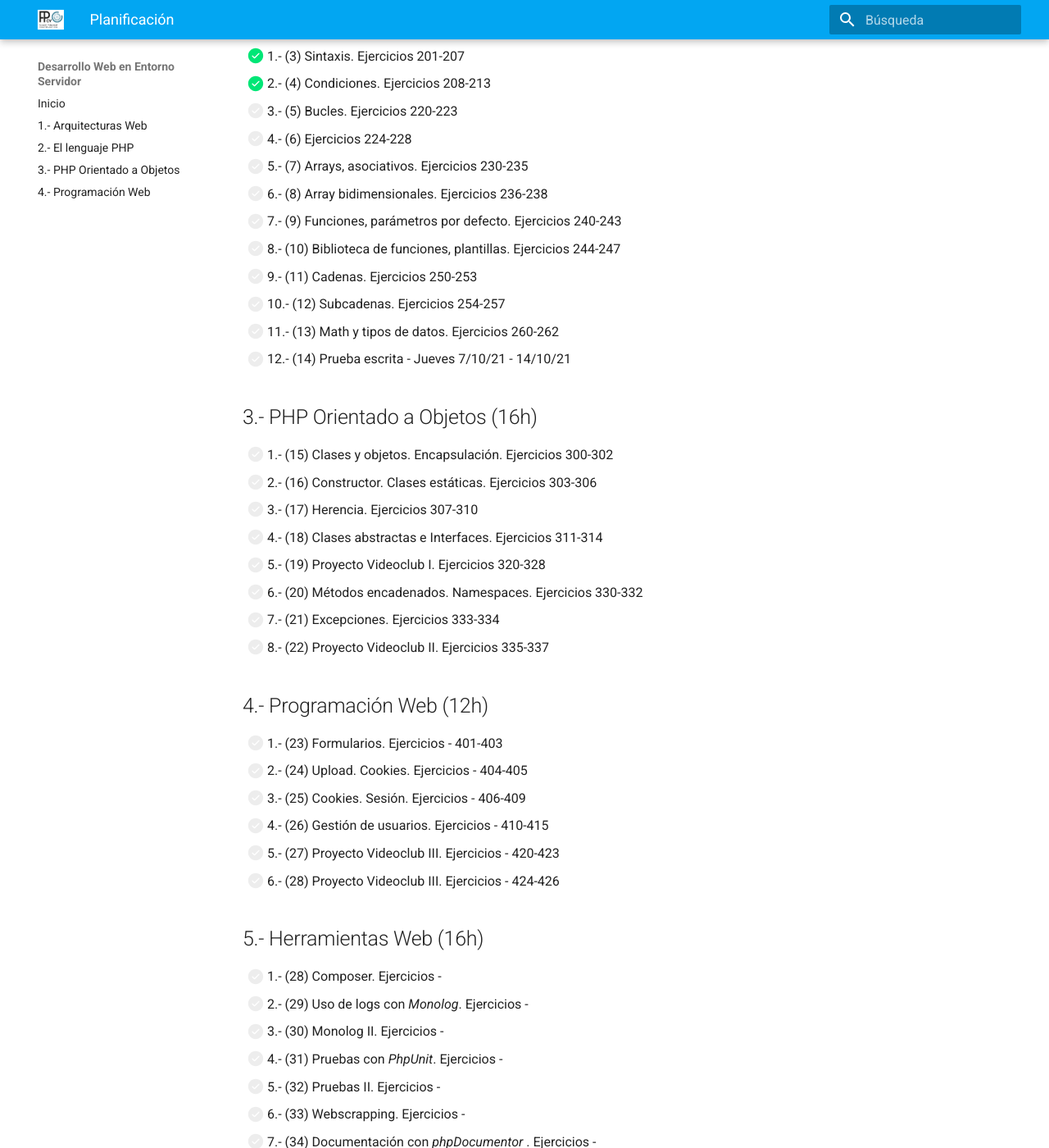
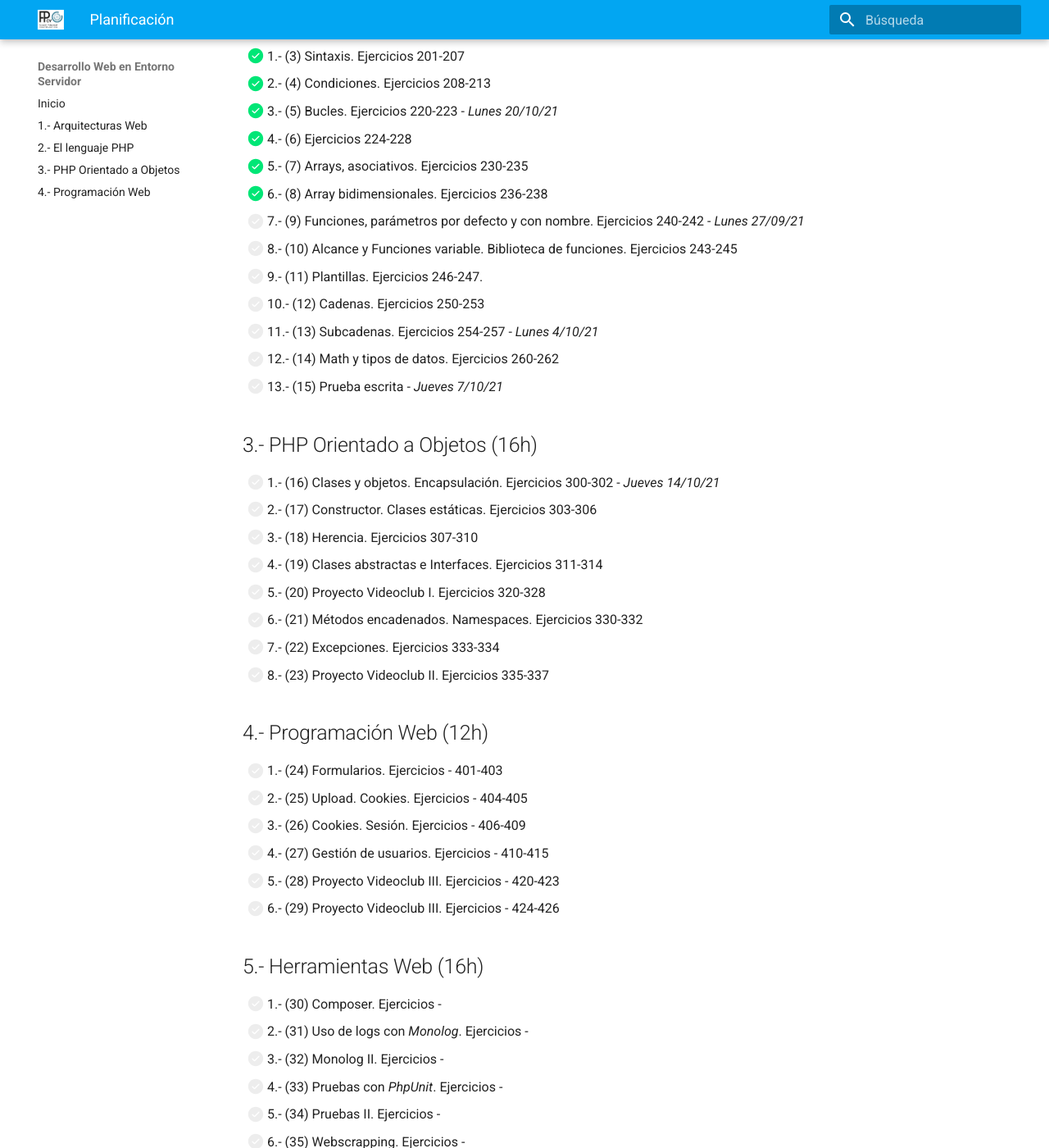
Before and after one commit to aitor-medrano/dwes2122, an MkDocs documentation site: the page built from docs/planning.md, in a window 1280 px wide and 1400 px high, scrolled down 325 px. Shown: the whole window at 82% size. Built offline with MkDocs 1.6.1 and Material for MkDocs 9.7.7, drawn with Linux system fonts in a browser that asks for light colours; some of the changed text lies outside the part shown.

Commit message:
añadida una sesión a u2

```diff
--- a/docs/planning.md
+++ b/docs/planning.md
@@ -5,48 +5,49 @@
 - [X] 1.- (1) Introducción asignatura. Arquitecturas, decisiones de diseño - Ejercicios 101,102
 - [X] 2.- (2) Herramientas. Puesta en marcha / Docker - Ejercicios 103,104
 
-## 2.- El lenguaje PHP (24h)
+## 2.- El lenguaje PHP (26h)
 
 - [X] 1.- (3) Sintaxis. Ejercicios 201-207
 - [X] 2.- (4) Condiciones. Ejercicios 208-213
-- [ ] 3.- (5) Bucles. Ejercicios 220-223
-- [ ] 4.- (6) Ejercicios 224-228
-- [ ] 5.- (7) Arrays, asociativos. Ejercicios 230-235
-- [ ] 6.- (8) Array bidimensionales. Ejercicios 236-238
-- [ ] 7.- (9) Funciones, parámetros por defecto. Ejercicios 240-243
-- [ ] 8.- (10) Biblioteca de funciones, plantillas. Ejercicios 244-247
-- [ ] 9.- (11) Cadenas. Ejercicios 250-253
-- [ ] 10.- (12) Subcadenas. Ejercicios 254-257
-- [ ] 11.- (13) Math y tipos de datos. Ejercicios 260-262
-- [ ] 12.- (14) Prueba escrita - Jueves 7/10/21 - 14/10/21
+- [X] 3.- (5) Bucles. Ejercicios 220-223 - *Lunes 20/10/21*
+- [X] 4.- (6) Ejercicios 224-228
+- [X] 5.- (7) Arrays, asociativos. Ejercicios 230-235
+- [X] 6.- (8) Array bidimensionales. Ejercicios 236-238
+- [ ] 7.- (9) Funciones, parámetros por defecto y con nombre. Ejercicios 240-242 - *Lunes 27/09/21*
+- [ ] 8.- (10) Alcance y Funciones variable. Biblioteca de funciones. Ejercicios 243-245
+- [ ] 9.- (11) Plantillas. Ejercicios 246-247.
+- [ ] 10.- (12) Cadenas. Ejercicios 250-253
+- [ ] 11.- (13) Subcadenas. Ejercicios 254-257 - *Lunes 4/10/21*
+- [ ] 12.- (14) Math y tipos de datos. Ejercicios 260-262
+- [ ] 13.- (15) Prueba escrita - *Jueves 7/10/21*
 
 ## 3.- PHP Orientado a Objetos (16h)
 
-- [ ] 1.- (15) Clases y objetos. Encapsulación. Ejercicios 300-302
-- [ ] 2.- (16) Constructor. Clases estáticas. Ejercicios 303-306
-- [ ] 3.- (17) Herencia. Ejercicios 307-310
-- [ ] 4.- (18) Clases abstractas e Interfaces. Ejercicios 311-314
-- [ ] 5.- (19) Proyecto Videoclub I. Ejercicios 320-328
-- [ ] 6.- (20) Métodos encadenados. Namespaces. Ejercicios 330-332
-- [ ] 7.- (21) Excepciones. Ejercicios 333-334
-- [ ] 8.- (22) Proyecto Videoclub II. Ejercicios 335-337
+- [ ] 1.- (16) Clases y objetos. Encapsulación. Ejercicios 300-302 - *Jueves 14/10/21*
+- [ ] 2.- (17) Constructor. Clases estáticas. Ejercicios 303-306
+- [ ] 3.- (18) Herencia. Ejercicios 307-310
+- [ ] 4.- (19) Clases abstractas e Interfaces. Ejercicios 311-314
+- [ ] 5.- (20) Proyecto Videoclub I. Ejercicios 320-328
+- [ ] 6.- (21) Métodos encadenados. Namespaces. Ejercicios 330-332
+- [ ] 7.- (22) Excepciones. Ejercicios 333-334
+- [ ] 8.- (23) Proyecto Videoclub II. Ejercicios 335-337
 
 ## 4.- Programación Web (12h)
 
-- [ ] 1.- (23) Formularios. Ejercicios - 401-403
-- [ ] 2.- (24) Upload. Cookies. Ejercicios - 404-405
-- [ ] 3.- (25) Cookies. Sesión. Ejercicios - 406-409
-- [ ] 4.- (26) Gestión de usuarios. Ejercicios - 410-415
-- [ ] 5.- (27) Proyecto Videoclub III. Ejercicios - 420-423
-- [ ] 6.- (28) Proyecto Videoclub III. Ejercicios - 424-426
+- [ ] 1.- (24) Formularios. Ejercicios - 401-403
+- [ ] 2.- (25) Upload. Cookies. Ejercicios - 404-405
+- [ ] 3.- (26) Cookies. Sesión. Ejercicios - 406-409
+- [ ] 4.- (27) Gestión de usuarios. Ejercicios - 410-415
+- [ ] 5.- (28) Proyecto Videoclub III. Ejercicios - 420-423
+- [ ] 6.- (29) Proyecto Videoclub III. Ejercicios - 424-426
 
 ## 5.- Herramientas Web (16h)
 
-- [ ] 1.- (28) Composer. Ejercicios -
-- [ ] 2.- (29) Uso de logs con *Monolog*. Ejercicios -
-- [ ] 3.- (30) Monolog II. Ejercicios -
-- [ ] 4.- (31) Pruebas con *PhpUnit*. Ejercicios -
-- [ ] 5.- (32) Pruebas II. Ejercicios -
-- [ ] 6.- (33) Webscrapping. Ejercicios -
-- [ ] 7.- (34) Documentación con *phpDocumentor* . Ejercicios -
-- [ ] 8.- (35) Prueba escrita
+- [ ] 1.- (30) Composer. Ejercicios -
+- [ ] 2.- (31) Uso de logs con *Monolog*. Ejercicios -
+- [ ] 3.- (32) Monolog II. Ejercicios -
+- [ ] 4.- (33) Pruebas con *PhpUnit*. Ejercicios -
+- [ ] 5.- (34) Pruebas II. Ejercicios -
+- [ ] 6.- (35) Webscrapping. Ejercicios -
+- [ ] 7.- (36) Documentación con *phpDocumentor* . Ejercicios -
+- [ ] 8.- (37) Prueba escrita
```
